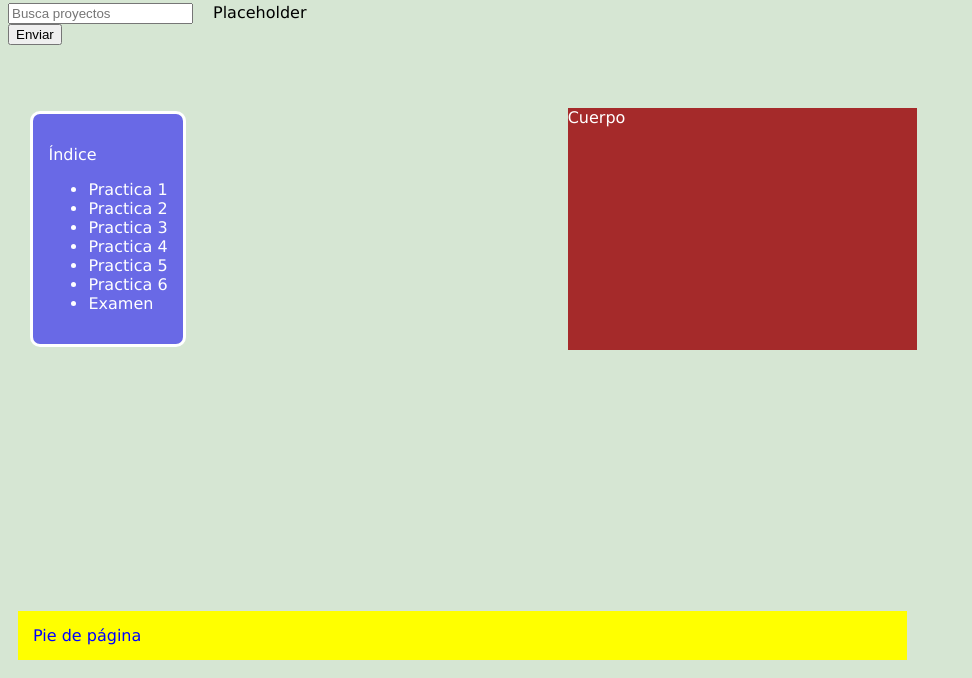
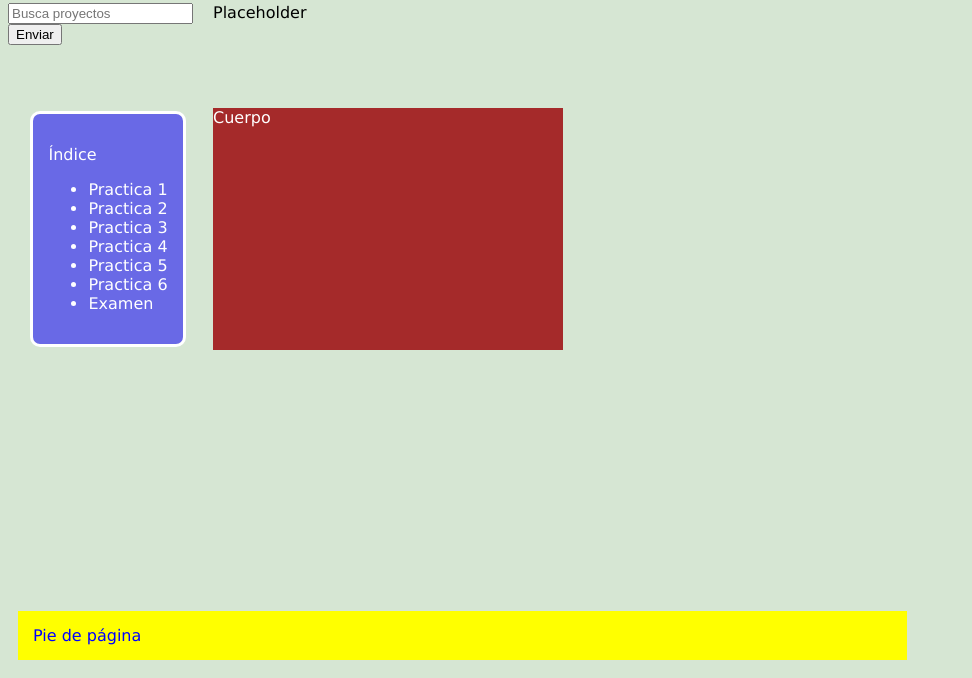
Before and after one commit to bitgartuburu/proyectoweb, a plain HTML site: page index.html in a window 1280 px wide. Shown: the part 138-816 px from the top of the page, without its empty margins (0-972 px from the left). Drawn offline with Linux system fonts and the light colour scheme.

Commit message:
correcion v1.0.0.2

```diff
--- a/css/style.css
+++ b/css/style.css
@@ -37,8 +37,8 @@ body  {
 
 }
 .cuerpo-texto {
-    grid-column: 3;
-    grid-row: 3;
+    grid-column: 2 / 3;
+    grid-row: 3 / 4;
 }
 .icono {
     grid-column: 1;
```
